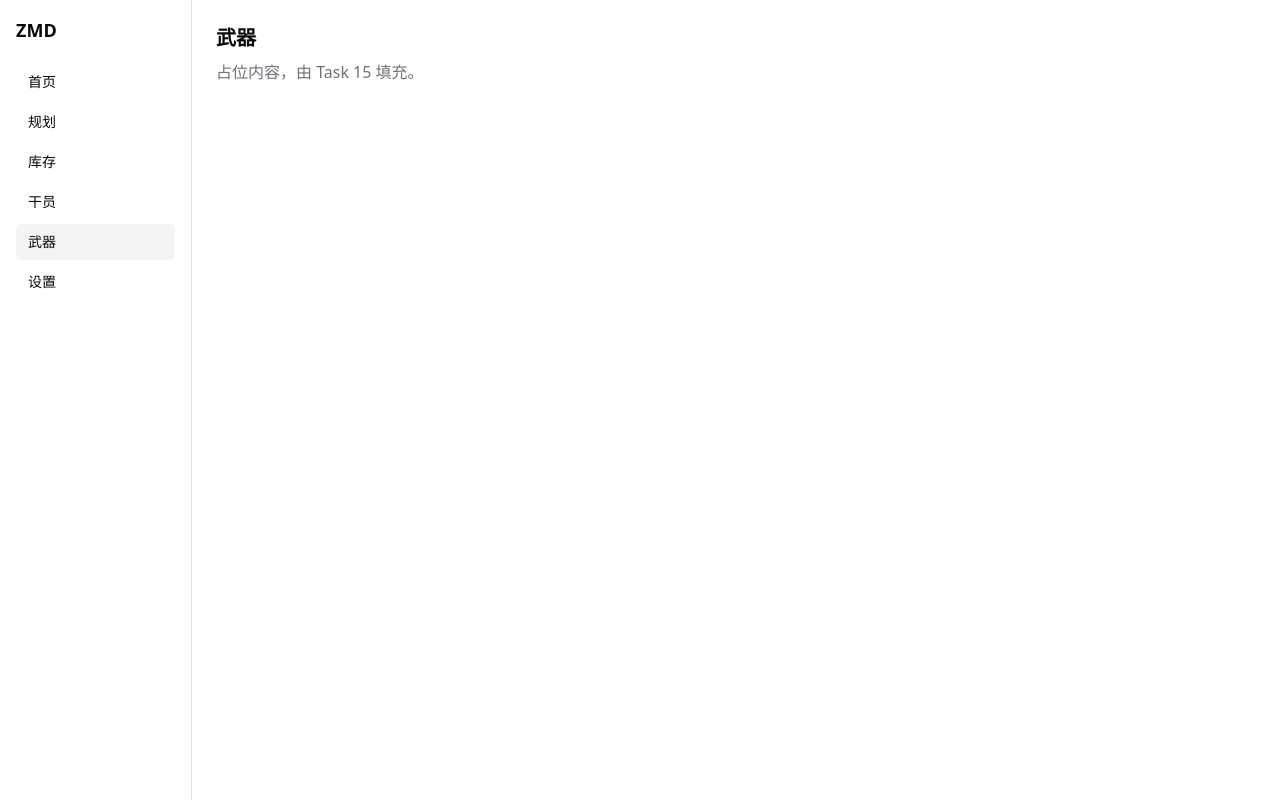
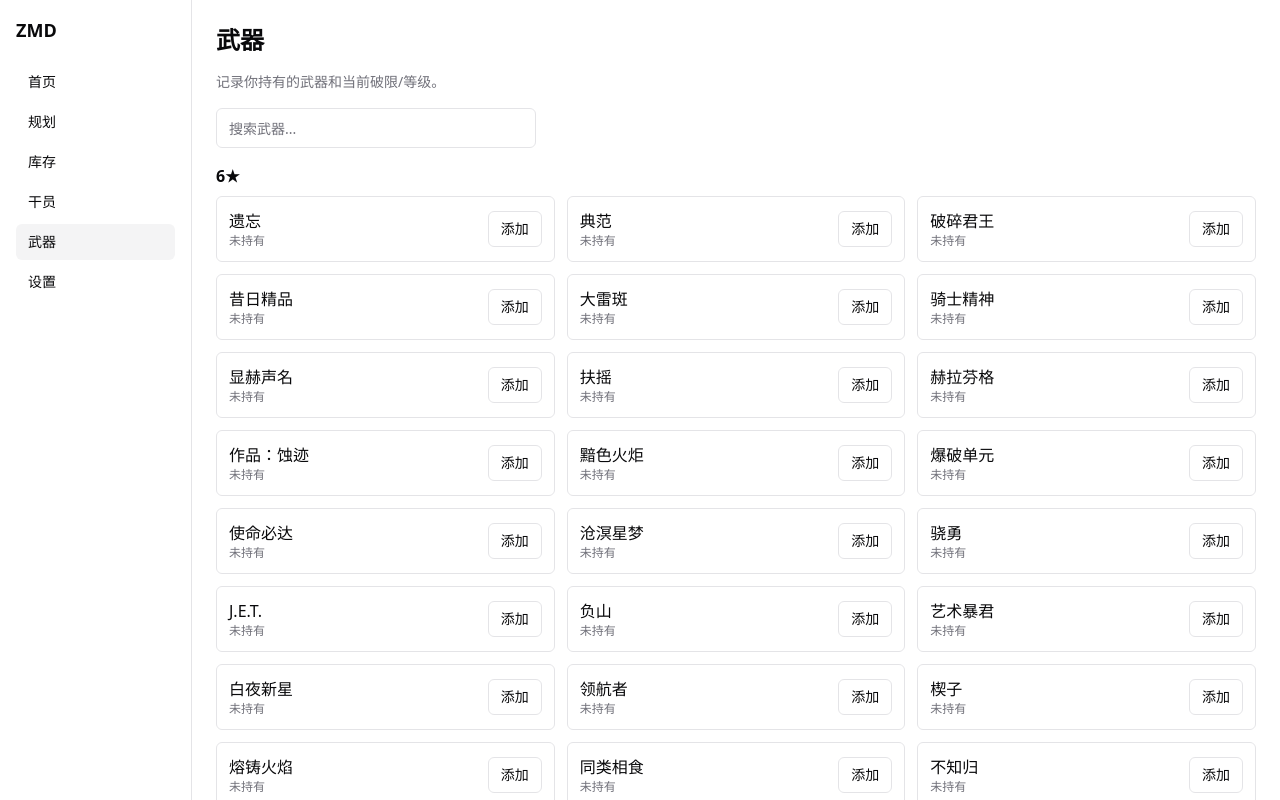
Before and after one commit to NobuOkitaL/endfield-lily, a React (Vite) app in the folder frontend/: page /weapons in a window 1280 px wide. Built offline with nearby package versions, Linux system fonts and the light colour scheme.

Commit message:
feat(weapons): weapon grid grouped by star + edit dialog

```diff
--- /dev/null
+++ b/frontend/src/components/weapons/WeaponEditDialog.tsx
@@ -0,0 +1,53 @@
+// frontend/src/components/weapons/WeaponEditDialog.tsx
+import { Dialog, DialogContent, DialogHeader, DialogTitle, DialogFooter } from '@/components/ui/dialog';
+import { Button } from '@/components/ui/button';
+import { Input } from '@/components/ui/input';
+import { Label } from '@/components/ui/label';
+import { useEffect, useState } from 'react';
+import type { WeaponState } from '@/store/app-store';
+
+const DEFAULT: WeaponState = { 破限阶段: 0, 等级: 1 };
+
+export function WeaponEditDialog({
+  weaponName, open, onOpenChange, initial, onSave, onRemove,
+}: {
+  weaponName: string | null;
+  open: boolean;
+  onOpenChange: (o: boolean) => void;
+  initial?: WeaponState;
+  onSave: (state: WeaponState) => void;
+  onRemove?: () => void;
+}) {
+  const [state, setState] = useState<WeaponState>(initial ?? DEFAULT);
+  useEffect(() => { setState(initial ?? DEFAULT); }, [initial, open]);
+  if (!weaponName) return null;
+  return (
+    <Dialog open={open} onOpenChange={onOpenChange}>
+      <DialogContent>
+        <DialogHeader><DialogTitle>{weaponName}</DialogTitle></DialogHeader>
+        <div className="grid grid-cols-2 gap-3">
+          <div>
+            <Label>破限阶段</Label>
+            <Input
+              type="number" min={0} max={4}
+              value={state.破限阶段}
+              onChange={(e) => setState((s) => ({ ...s, 破限阶段: Math.max(0, Math.min(4, Number(e.target.value) || 0)) }))}
+            />
+          </div>
+          <div>
+            <Label>等级</Label>
+            <Input
+              type="number" min={1} max={90}
+              value={state.等级}
+              onChange={(e) => setState((s) => ({ ...s, 等级: Math.max(1, Math.min(90, Number(e.target.value) || 1)) }))}
+            />
+          </div>
+        </div>
+        <DialogFooter className="gap-2">
+          {onRemove && <Button variant="destructive" onClick={onRemove}>移除</Button>}
+          <Button onClick={() => onSave(state)}>保存</Button>
+        </DialogFooter>
+      </DialogContent>
+    </Dialog>
+  );
+}
--- /dev/null
+++ b/frontend/src/components/weapons/WeaponGrid.tsx
@@ -0,0 +1,57 @@
+// frontend/src/components/weapons/WeaponGrid.tsx
+import { useState } from 'react';
+import { WEAPON_LIST } from '@/data/weapons';
+import { useAppStore } from '@/store/app-store';
+import { WeaponEditDialog } from './WeaponEditDialog';
+import { Input } from '@/components/ui/input';
+import { Button } from '@/components/ui/button';
+
+export function WeaponGrid() {
+  const owned = useAppStore((s) => s.ownedWeapons);
+  const setOwned = useAppStore((s) => s.setOwnedWeapon);
+  const removeOwned = useAppStore((s) => s.removeOwnedWeapon);
+  const [filter, setFilter] = useState('');
+  const [editing, setEditing] = useState<string | null>(null);
+
+  const filteredList = WEAPON_LIST.filter((w) => (filter ? w.name.includes(filter) : true));
+
+  const groups: Array<{ star: 3 | 4 | 5 | 6; items: typeof filteredList }> = [
+    { star: 6, items: filteredList.filter((w) => w.star === 6) },
+    { star: 5, items: filteredList.filter((w) => w.star === 5) },
+    { star: 4, items: filteredList.filter((w) => w.star === 4) },
+    { star: 3, items: filteredList.filter((w) => w.star === 3) },
+  ];
+
+  return (
+    <div className="space-y-4">
+      <Input placeholder="搜索武器..." value={filter} onChange={(e) => setFilter(e.target.value)} className="max-w-xs" />
+      {groups.map((g) => g.items.length > 0 && (
+        <section key={g.star} className="space-y-2">
+          <h3 className="font-semibold">{g.star}★</h3>
+          <div className="grid grid-cols-1 sm:grid-cols-2 lg:grid-cols-3 gap-3">
+            {g.items.map((w) => {
+              const has = owned[w.name];
+              return (
+                <div key={w.name} className={`border rounded-md p-3 flex items-center justify-between ${has ? 'bg-accent/40' : ''}`}>
+                  <div>
+                    <div className="font-medium">{w.name}</div>
+                    <div className="text-xs text-muted-foreground">{has ? `破${has.破限阶段} Lv.${has.等级}` : '未持有'}</div>
+                  </div>
+                  <Button variant="outline" size="sm" onClick={() => setEditing(w.name)}>{has ? '编辑' : '添加'}</Button>
+                </div>
+              );
+            })}
+          </div>
+        </section>
+      ))}
+      <WeaponEditDialog
+        weaponName={editing}
+        open={!!editing}
+        onOpenChange={(o) => !o && setEditing(null)}
+        initial={editing ? owned[editing] : undefined}
+        onSave={(state) => { if (editing) { setOwned(editing, state); setEditing(null); } }}
+        onRemove={editing && owned[editing] ? () => { removeOwned(editing); setEditing(null); } : undefined}
+      />
+    </div>
+  );
+}
--- a/frontend/src/pages/WeaponsPage.tsx
+++ b/frontend/src/pages/WeaponsPage.tsx
@@ -1,8 +1,12 @@
+// frontend/src/pages/WeaponsPage.tsx
+import { WeaponGrid } from '@/components/weapons/WeaponGrid';
+
 export default function WeaponsPage() {
   return (
-    <div className="p-6">
-      <h2 className="text-xl font-semibold">武器</h2>
-      <p className="text-muted-foreground mt-2">占位内容，由 Task 15 填充。</p>
+    <div className="p-6 space-y-4">
+      <h2 className="text-2xl font-semibold">武器</h2>
+      <p className="text-sm text-muted-foreground">记录你持有的武器和当前破限/等级。</p>
+      <WeaponGrid />
     </div>
   );
 }
```
